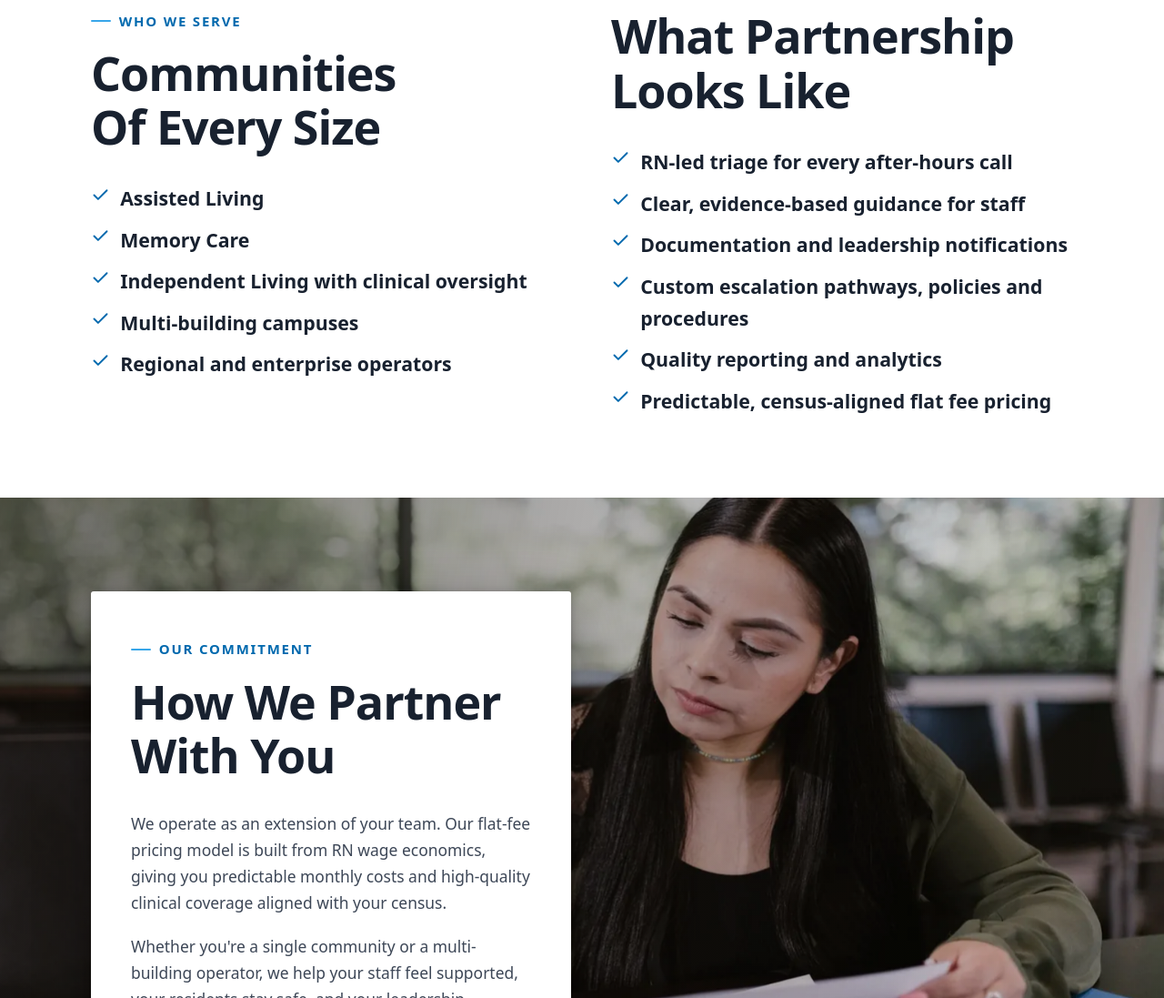
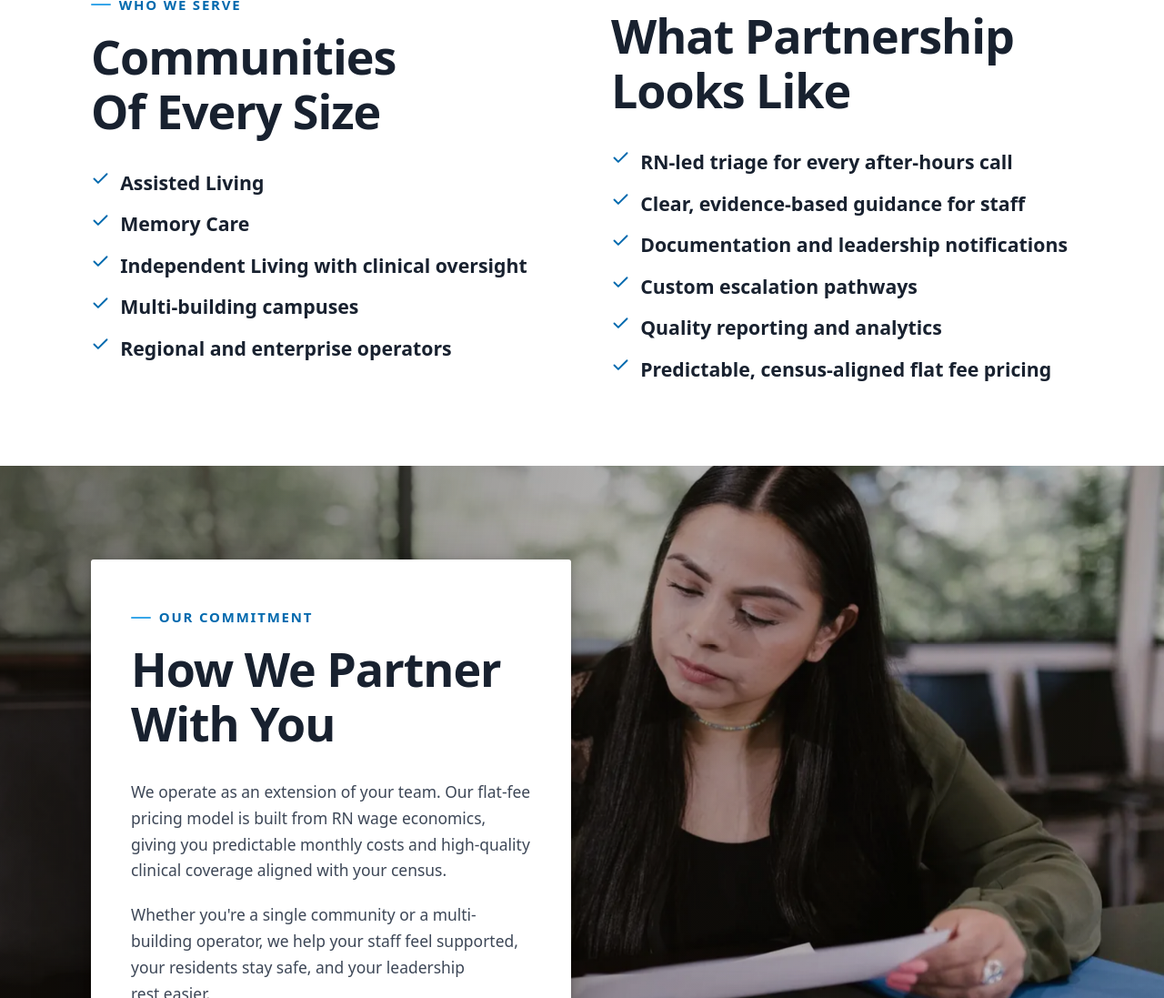
Before and after one commit to robocharo/signiatriage, a plain HTML site: page who-we-are/index.html in a window 1280 px wide. Shown: the part 2593-3690 px from the top of the page at 91% size. Drawn offline with Linux system fonts and the light colour scheme.

Commit message:
Revert the What Partnership Looks Like checklist item
Puts "Custom escalation pathways" back, dropping the "policies and
procedures" that da5b5c3 appended to it. That commit's edits elsewhere
are untouched — the phrase still appears in the other twenty-odd places
it was added, including the sibling card in the same page's core values.

Co-Authored-By: Claude Opus 5 <noreply@anthropic.com>

```diff
--- a/who-we-are/index.html
+++ b/who-we-are/index.html
@@ -376,7 +376,7 @@
           <li><svg aria-hidden="true" focusable="false"><use href="#i-check"></use></svg> RN-led triage for every after-hours call</li>
           <li><svg aria-hidden="true" focusable="false"><use href="#i-check"></use></svg> Clear, evidence-based guidance for staff</li>
           <li><svg aria-hidden="true" focusable="false"><use href="#i-check"></use></svg> Documentation and leadership notifications</li>
-          <li><svg aria-hidden="true" focusable="false"><use href="#i-check"></use></svg> Custom escalation pathways, policies and procedures</li>
+          <li><svg aria-hidden="true" focusable="false"><use href="#i-check"></use></svg> Custom escalation pathways</li>
           <li><svg aria-hidden="true" focusable="false"><use href="#i-check"></use></svg> Quality reporting and analytics</li>
           <li><svg aria-hidden="true" focusable="false"><use href="#i-check"></use></svg> Predictable, census-aligned flat fee pricing</li>
         </ul>
```
Also changed, not shown: tools/pages/who-we-are.html (+1 -1 lines).
